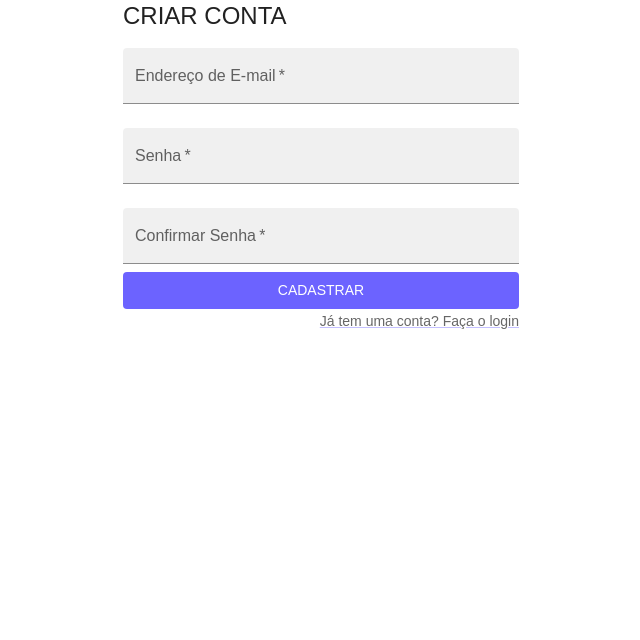
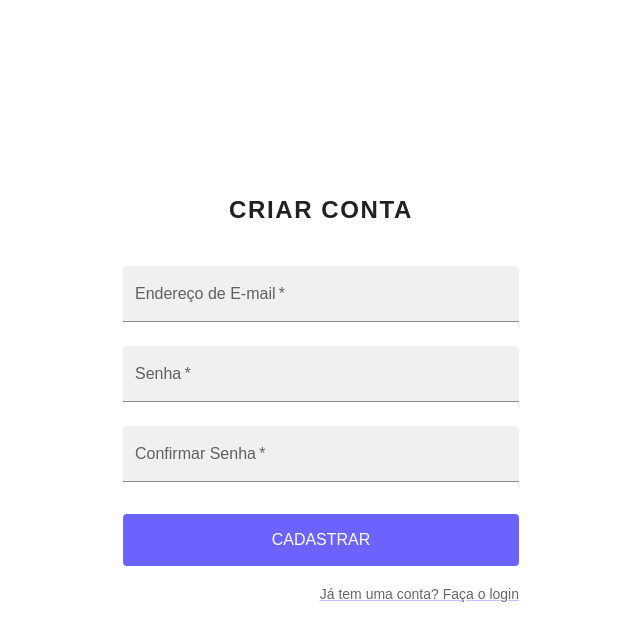
Before and after one commit to BenchibanORG/Benchiban_frontend, a React (Create React App) app: page /register in a window 1280 px wide. Shown: the top 640 px of the page, without its empty margins (319-959 px from the left). Built offline with nearby package versions, Linux system fonts and the light colour scheme.

Commit message:
Melhorando as validações da tela de registro para chegar na meta de coverage

```diff
--- a/src/pages/RegisterPage.js
+++ b/src/pages/RegisterPage.js
@@ -1,5 +1,5 @@
-import React, { useState } from 'react'; // 1. Importa o useState
-import { useNavigate } from 'react-router-dom'; // 2. Importa o hook para navegação
+import React, { useState } from 'react';
+import { useNavigate } from 'react-router-dom';
 import {
   createTheme,
   ThemeProvider,
@@ -14,7 +14,7 @@ import {
   Alert
 } from '@mui/material';
 import { Link as RouterLink } from 'react-router-dom';
-import { registerUser } from '../services/api'; // 4. Importa nossa função da API
+import { registerUser } from '../services/api';
 
 const lightTheme = createTheme({
   palette: {
@@ -29,38 +29,39 @@ const lightTheme = createTheme({
 });
 
 function RegisterPage() {
-  // 5. Gerenciamento de estado para os campos do formulário e feedback
   const [email, setEmail] = useState('');
   const [password, setPassword] = useState('');
   const [confirmPassword, setConfirmPassword] = useState('');
   const [error, setError] = useState('');
   const [success, setSuccess] = useState('');
-  const navigate = useNavigate(); // Hook para redirecionar o usuário
+  const navigate = useNavigate();
 
-  // 6. Função para lidar com a submissão do formulário
   const handleSubmit = async (event) => {
-    event.preventDefault(); // Previne o recarregamento padrão da página
-    setError(''); // Limpa erros anteriores
+    event.preventDefault();
+    setError('');
     setSuccess('');
 
-    // Validação simples
+    // Validação de formato de e-mail adicionada
+    const emailRegex = /^[^\s@]+@[^\s@]+\.[^\s@]+$/;
+    if (!emailRegex.test(email)) {
+      setError('Por favor, digite um email válido.');
+      return;
+    }
+
     if (password !== confirmPassword) {
       setError('As senhas não coincidem!');
       return;
     }
 
     try {
-      // Chama a função da API
       await registerUser(email, password);
       setSuccess('Cadastro realizado com sucesso! Redirecionando para o login...');
 
-      // Redireciona para a página de login após 2 segundos
       setTimeout(() => {
         navigate('/login');
       }, 2000);
 
     } catch (err) {
-      // Captura o erro lançado pela nossa função da API
       setError(err.message);
     }
   };
@@ -68,19 +69,44 @@ function RegisterPage() {
   return (
     <ThemeProvider theme={lightTheme}>
       <CssBaseline />
-      <Container component="main" maxWidth="xs">
-        <Box>
-          <Typography component="h1" variant="h5">
+      <Container
+        component="main"
+        maxWidth="xs"
+        sx={{
+          display: 'flex',
+          flexDirection: 'column',
+          justifyContent: 'center',
+          alignItems: 'center',
+          minHeight: '100vh',
+        }}
+      >
+        <Box
+          sx={{
+            display: 'flex',
+            flexDirection: 'column',
+            alignItems: 'center',
+            width: '100%',
+          }}
+        >
+          <Typography
+            component="h1"
+            variant="h5"
+            sx={{
+              fontWeight: 'bold',
+              letterSpacing: '0.1rem',
+              mb: 3,
+            }}
+          >
             CRIAR CONTA
           </Typography>
 
-          {/* 7. Formulário com `onSubmit` e campos controlados */}
           <Box component="form" onSubmit={handleSubmit} noValidate sx={{ width: '100%' }}>
 
             {/* Exibe a mensagem de erro, se houver */}
-            {error && <Alert severity="error" sx={{ mt: 2, width: '100%' }}>{error}</Alert>}
+            {error && <Alert severity="error" sx={{ my: 2, width: '100%' }}>{error}</Alert>}
+
             {/* Exibe a mensagem de sucesso, se houver */}
-            {success && <Alert severity="success" sx={{ mt: 2, width: '100%' }}>{success}</Alert>}
+            {success && <Alert severity="success" sx={{ my: 2, width: '100%' }}>{success}</Alert>}
 
             <TextField
               margin="normal"
@@ -91,7 +117,7 @@ function RegisterPage() {
               name="email"
               variant="filled"
               value={email}
-              onChange={(e) => setEmail(e.target.value)} // Atualiza o estado
+              onChange={(e) => setEmail(e.target.value)}
             />
             <TextField
               margin="normal"
@@ -102,7 +128,7 @@ function RegisterPage() {
               type="password"
               variant="filled"
               value={password}
-              onChange={(e) => setPassword(e.target.value)} // Atualiza o estado
+              onChange={(e) => setPassword(e.target.value)}
             />
             <TextField
               margin="normal"
@@ -113,11 +139,25 @@ function RegisterPage() {
               type="password"
               variant="filled"
               value={confirmPassword}
-              onChange={(e) => setConfirmPassword(e.target.value)} // Atualiza o estado
+              onChange={(e) => setConfirmPassword(e.target.value)}
             />
-            <Button type="submit" fullWidth variant="contained" disableElevation>
+
+            <Button
+              type="submit"
+              fullWidth
+              variant="contained"
+              disableElevation
+              sx={{
+                mt: 3,
+                mb: 2,
+                py: 1.5,
+                textTransform: 'none',
+                fontSize: '1rem',
+              }}
+            >
               CADASTRAR
             </Button>
+
             <Grid container justifyContent="flex-end">
               <Grid item>
                 <Link component={RouterLink} to="/login" variant="body2" sx={{ color: 'text.secondary' }}>
```
Also changed, not shown: 1 other file (tests, documents, lock files or other folders).
